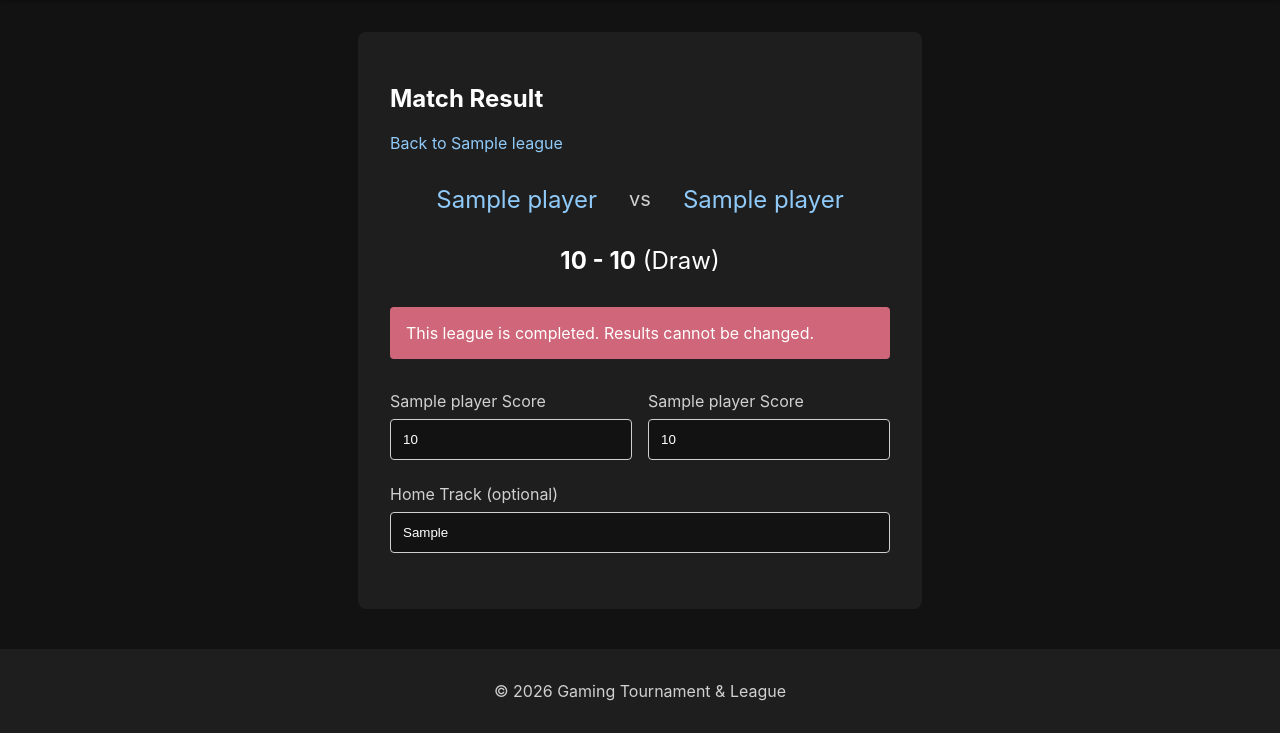
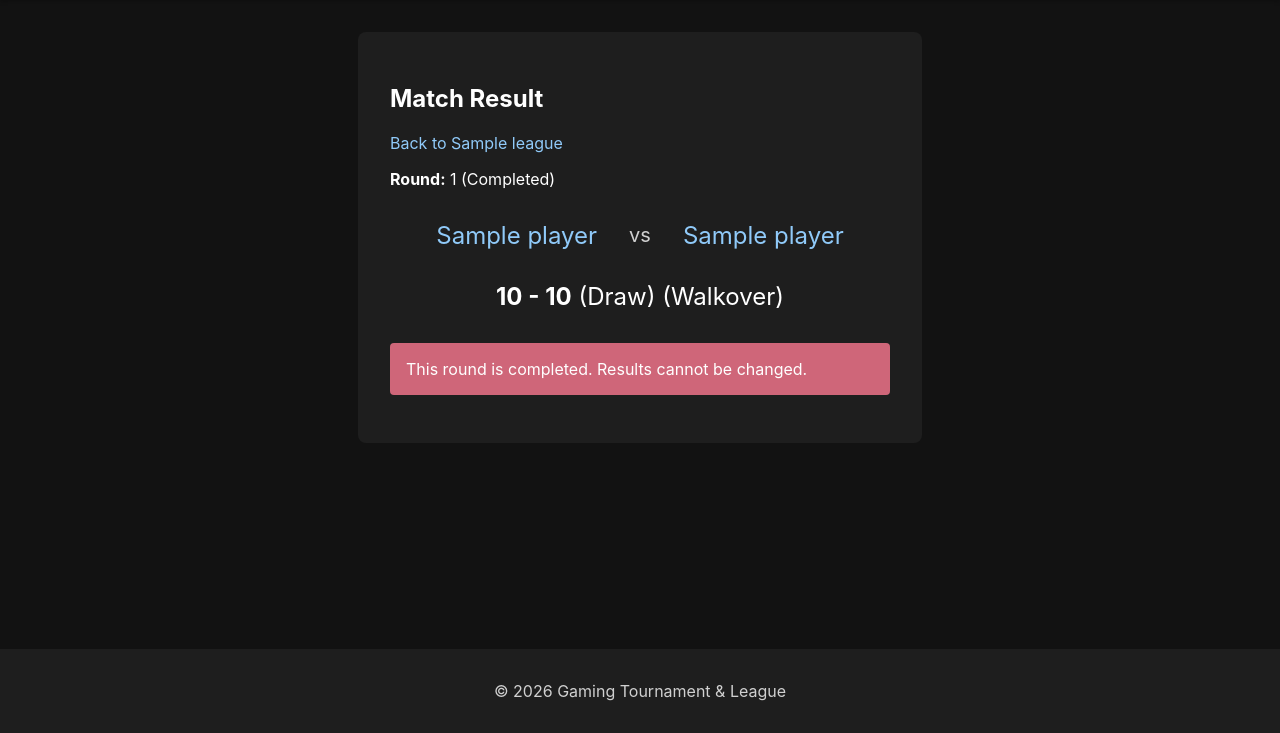
Before and after one commit to Teiteland/tourneyandleaguesforfriends, a Flask app: page /leagues/1/match/1 in a window 1280 px wide. Shown: the part 67-800 px from the top of the page. Run offline with Flask 3, Linux system fonts and the light colour scheme; tables that the repository leaves empty hold one stand-in row (values such as "Sample post").

Commit message:
Add round activation system with walkover and cancel match
- Add is_active/is_completed to LeagueRound model
- Add status/walkover_winner to Match model
- Add activate/complete round endpoints
- Add walkover and cancel match functionality in match route
- Update league.html with round status badges and admin controls
- Update match.html with walkover and cancel dialogs
- Add CSS styles for round status and cancelled/walkover matches
- Update seed-data to set round 1 as active, rounds 2-3 as locked
- Update documentation (AGENTS.md, README.md)

```diff
--- a/app/models/models.py
+++ b/app/models/models.py
@@ -35,6 +35,8 @@
     id = db.Column(db.Integer, primary_key=True)
     league_id = db.Column(db.Integer, db.ForeignKey('league.id'))
     round_number = db.Column(db.Integer, nullable=False)
+    is_active = db.Column(db.Boolean, default=False)
+    is_completed = db.Column(db.Boolean, default=False)
     league = db.relationship('League', backref='rounds')
 
 class Match(db.Model):
@@ -50,6 +52,8 @@
     is_draw = db.Column(db.Boolean, default=False)
     is_walkover = db.Column(db.Boolean, default=False)
     played_at = db.Column(db.DateTime, nullable=True)
+    status = db.Column(db.String(20), default='scheduled')  # scheduled, played, walkover, cancelled
+    walkover_winner = db.Column(db.Integer, nullable=True)  # 1 for home, 2 for away
     league = db.relationship('League', backref='matches')
     round = db.relationship('LeagueRound', backref='matches')
     home_player = db.relationship('Player', foreign_keys=[home_player_id])
--- a/app/routes/routes.py
+++ b/app/routes/routes.py
@@ -85,6 +85,102 @@
     return render_template('league.html', league=league, rounds=rounds,
                            matches_by_round=matches_by_round, standings=standings)
 
+@main.route('/leagues/<int:league_id>/round/<int:round_number>/activate')
+def activate_round(league_id, round_number):
+    if not session.get('is_admin'):
+        flash('Admin access required', 'error')
+        return redirect(url_for('main.league', league_id=league_id))
+
+    league = League.query.get_or_404(league_id)
+
+    round_obj = LeagueRound.query.filter_by(
+        league_id=league_id,
+        round_number=round_number
+    ).first_or_404()
+
+    if round_obj.is_active:
+        flash('Round is already active', 'error')
+        return redirect(url_for('main.league', league_id=league_id))
+
+    if round_obj.is_completed:
+        flash('Cannot activate a completed round', 'error')
+        return redirect(url_for('main.league', league_id=league_id))
+
+    # Check if previous rounds are all completed before activating
+    previous_rounds = LeagueRound.query.filter(
+        LeagueRound.league_id == league_id,
+        LeagueRound.round_number < round_number
+    ).all()
+
+    for pr in previous_rounds:
+        if not pr.is_completed:
+            flash(f'Round {pr.round_number} must be completed before activating round {round_number}', 'error')
+            return redirect(url_for('main.league', league_id=league_id))
+
+    round_obj.is_active = True
+    db.session.commit()
+    flash(f'Round {round_number} is now active', 'success')
+    return redirect(url_for('main.league', league_id=league_id))
+
+@main.route('/leagues/<int:league_id>/round/<int:round_number>/complete')
+def complete_round(league_id, round_number):
+    if not session.get('is_admin'):
+        flash('Admin access required', 'error')
+        return redirect(url_for('main.league', league_id=league_id))
+
+    league = League.query.get_or_404(league_id)
+
+    round_obj = LeagueRound.query.filter_by(
+        league_id=league_id,
+        round_number=round_number
+    ).first_or_404()
+
+    if not round_obj.is_active:
+        flash('Round is not active', 'error')
+        return redirect(url_for('main.league', league_id=league_id))
+
+    if round_obj.is_completed:
+        flash('Round is already completed', 'error')
+        return redirect(url_for('main.league', league_id=league_id))
+
+    round_obj.is_completed = True
+    db.session.commit()
+
+    # Auto-activate next round if ALL active rounds are completed
+    _auto_activate_next_round(league_id)
+
+    flash(f'Round {round_number} is now completed', 'success')
+    return redirect(url_for('main.league', league_id=league_id))
+
+def _auto_activate_next_round(league_id):
+    """Auto-activate next round when all active rounds are completed."""
+    # Check if there are any active but not completed rounds
+    active_rounds = LeagueRound.query.filter_by(
+        league_id=league_id,
+        is_active=True,
+        is_completed=False
+    ).all()
+
+    if active_rounds:
+        return  # There are still active rounds, don't activate next
+
+    # All active rounds are completed - find next round to activate
+    last_completed = LeagueRound.query.filter_by(
+        league_id=league_id,
+        is_completed=True
+    ).order_by(LeagueRound.round_number.desc()).first()
+
+    if last_completed:
+        next_round_num = last_completed.round_number + 1
+        next_round = LeagueRound.query.filter_by(
+            league_id=league_id,
+            round_number=next_round_num
+        ).first()
+
+        if next_round and not next_round.is_active:
+            next_round.is_active = True
+            db.session.commit()
+
 @main.route('/leagues/<int:league_id>/end')
 def end_league(league_id):
     if not session.get('is_admin'):
@@ -102,24 +198,54 @@
 def match(league_id, match_id):
     league = League.query.get_or_404(league_id)
     match = Match.query.get_or_404(match_id)
-    is_completed = league.status == 'completed'
+    league_completed = league.status == 'completed'
+    round_completed = match.round.is_completed if match.round else False
+    is_completed = league_completed or round_completed
 
     if request.method == 'POST':
         if is_completed:
-            flash('Cannot change result. This league is completed.', 'error')
+            flash('Cannot change result. This round or league is completed.', 'error')
         else:
-            home_score = request.form.get('home_score')
-            away_score = request.form.get('away_score')
+            action = request.form.get('action')
 
-            if home_score is not None and away_score is not None:
-                match.home_score = int(home_score)
-                match.away_score = int(away_score)
-                match.is_draw = match.home_score == match.away_score
+            if action == 'cancel':
+                match.status = 'cancelled'
+                match.home_score = None
+                match.away_score = None
+                match.is_draw = False
+                db.session.commit()
+                flash('Match has been cancelled', 'success')
+
+            elif action == 'walkover':
+                winner = request.form.get('walkover_winner')
+                if winner == '1':
+                    match.home_score = 3
+                    match.away_score = 0
+                else:
+                    match.home_score = 0
+                    match.away_score = 3
+                match.is_walkover = True
+                match.walkover_winner = int(winner)
+                match.status = 'walkover'
                 match.played_at = datetime.utcnow()
                 db.session.commit()
-                flash('Match result saved!', 'success')
+                flash('Walkover result saved!', 'success')
 
-    return render_template('match.html', league=league, match=match, is_completed=is_completed)
+            else:
+                home_score = request.form.get('home_score')
+                away_score = request.form.get('away_score')
+
+                if home_score is not None and away_score is not None:
+                    match.home_score = int(home_score)
+                    match.away_score = int(away_score)
+                    match.is_draw = match.home_score == match.away_score
+                    match.status = 'played'
+                    match.played_at = datetime.utcnow()
+                    db.session.commit()
+                    flash('Match result saved!', 'success')
+
+    return render_template('match.html', league=league, match=match,
+                           is_completed=is_completed, round_completed=round_completed)
 
 @main.route('/players')
 def players():
--- a/app/templates/match.html
+++ b/app/templates/match.html
@@ -6,6 +6,11 @@
 <div class="form-container">
     <h2>Match Result</h2>
     <p><a href="/leagues/{{ league.id }}">Back to {{ league.name }}</a></p>
+    <p><strong>Round:</strong> {{ match.round.round_number }} {% if round_completed %}(Completed){% elif match.round.is_active %}(Active){% else %}(Locked){% endif %}</p>
+
+    {% if match.status == 'cancelled' %}
+    <div class="alert alert-error">This match has been CANCELLED and will not count in statistics.</div>
+    {% endif %}
 
     <div class="match-display">
         <div class="match-player">
@@ -17,35 +22,63 @@
         </div>
     </div>
 
-    {% if match.home_score is not none %}
+    {% if match.home_score is not none and match.status != 'cancelled' %}
     <div class="match-score-display" style="text-align: center; margin-bottom: 2rem; font-size: 1.5rem;">
         <strong>{{ match.home_score }} - {{ match.away_score }}</strong>
         {% if match.is_draw %} (Draw){% endif %}
+        {% if match.is_walkover %} (Walkover){% endif %}
     </div>
     {% endif %}
 
     {% if is_completed %}
-    <div class="alert alert-error">This league is completed. Results cannot be changed.</div>
+    <div class="alert alert-error">This round is completed. Results cannot be changed.</div>
     {% endif %}
 
-    <form method="POST" class="result-form" {% if is_completed %}disabled{% endif %}>
+    {% if not is_completed and match.status != 'cancelled' %}
+    <form method="POST" class="result-form">
         <div class="form-row">
             <div class="form-group">
                 <label for="home_score">{{ match.home_player.name }} Score</label>
-                <input type="number" id="home_score" name="home_score" min="0" value="{{ match.home_score or '' }}" {% if is_completed %}disabled{% endif %} required>
+                <input type="number" id="home_score" name="home_score" min="0" value="{{ match.home_score or '' }}" required>
             </div>
             <div class="form-group">
                 <label for="away_score">{{ match.away_player.name }} Score</label>
-                <input type="number" id="away_score" name="away_score" min="0" value="{{ match.away_score or '' }}" {% if is_completed %}disabled{% endif %} required>
+                <input type="number" id="away_score" name="away_score" min="0" value="{{ match.away_score or '' }}" required>
             </div>
         </div>
         <div class="form-group">
             <label for="home_track">Home Track (optional)</label>
-            <input type="text" id="home_track" name="home_track" value="{{ match.home_track or '' }}" {% if is_completed %}disabled{% endif %}>
+            <input type="text" id="home_track" name="home_track" value="{{ match.home_track or '' }}">
         </div>
-        {% if not is_completed %}
-        <button type="submit" class="btn-primary" onclick="return confirm('Are you sure you want to save this result?')">Save Result</button>
-        {% endif %}
+        <button type="submit" name="action" value="save" class="btn-primary" onclick="return confirm('Are you sure you want to save this result?')">Save Result</button>
     </form>
+
+    <div class="match-options" style="margin-top: 2rem; padding-top: 1rem; border-top: 1px solid var(--border-color);">
+        <h4>Special Options</h4>
+
+        <div class="walkover-section" style="margin-bottom: 1rem;">
+            <p><strong>Walkover:</strong> Admin manually selects the winner.</p>
+            <form method="POST" style="display: inline;">
+                <input type="hidden" name="action" value="walkover">
+                <button type="submit" name="walkover_winner" value="1" class="btn-secondary" onclick="return confirm('Set walkover - {{ match.home_player.name }} wins 3-0?')">{{ match.home_player.name }} Wins (3-0)</button>
+                <button type="submit" name="walkover_winner" value="2" class="btn-secondary" onclick="return confirm('Set walkover - {{ match.away_player.name }} wins 3-0?')">{{ match.away_player.name }} Wins (0-3)</button>
+            </form>
+        </div>
+
+        <div class="cancel-section">
+            <p><strong>Cancel Match:</strong> Remove this match entirely (will not count in statistics).</p>
+            <form method="POST" style="display: inline;">
+                <input type="hidden" name="action" value="cancel">
+                <button type="submit" class="btn-danger" onclick="return confirm('Are you sure you want to CANCEL this match? It will be marked as cancelled and will not count in any statistics.')">Cancel Match</button>
+            </form>
+        </div>
+    </div>
+    {% endif %}
+
+    {% if match.status == 'cancelled' %}
+    <div class="match-options" style="margin-top: 2rem;">
+        <p><em>This match was cancelled.</em></p>
+    </div>
+    {% endif %}
 </div>
 {% endblock %}
```
Also changed, not shown: AGENTS.md (+4 -0 lines), app/cli.py (+29 -17 lines), app/static/css/style.css (+56 -0 lines), app/templates/league.html (+51 -11 lines), arbeidslogg.md (+28 -0 lines), README.md.
